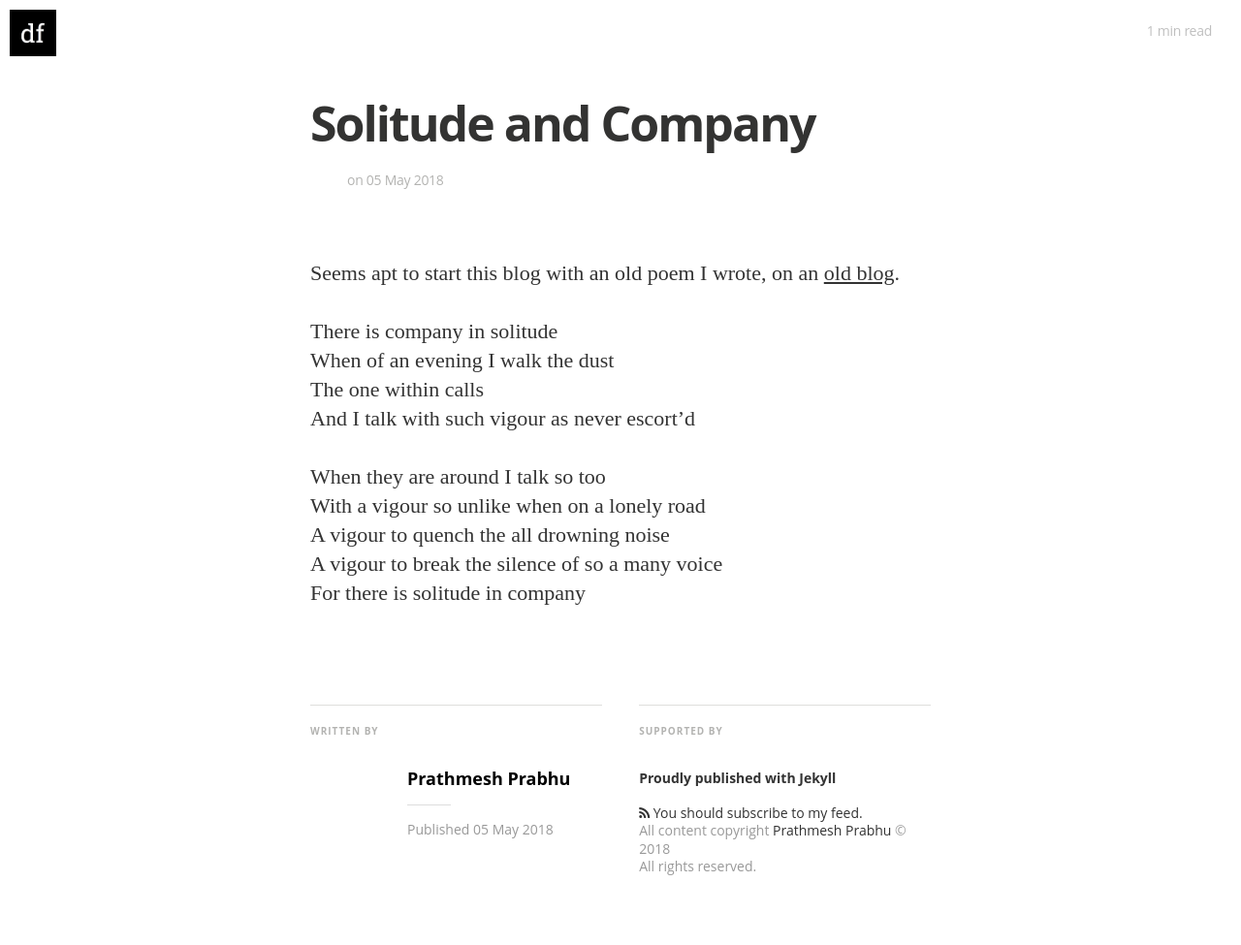
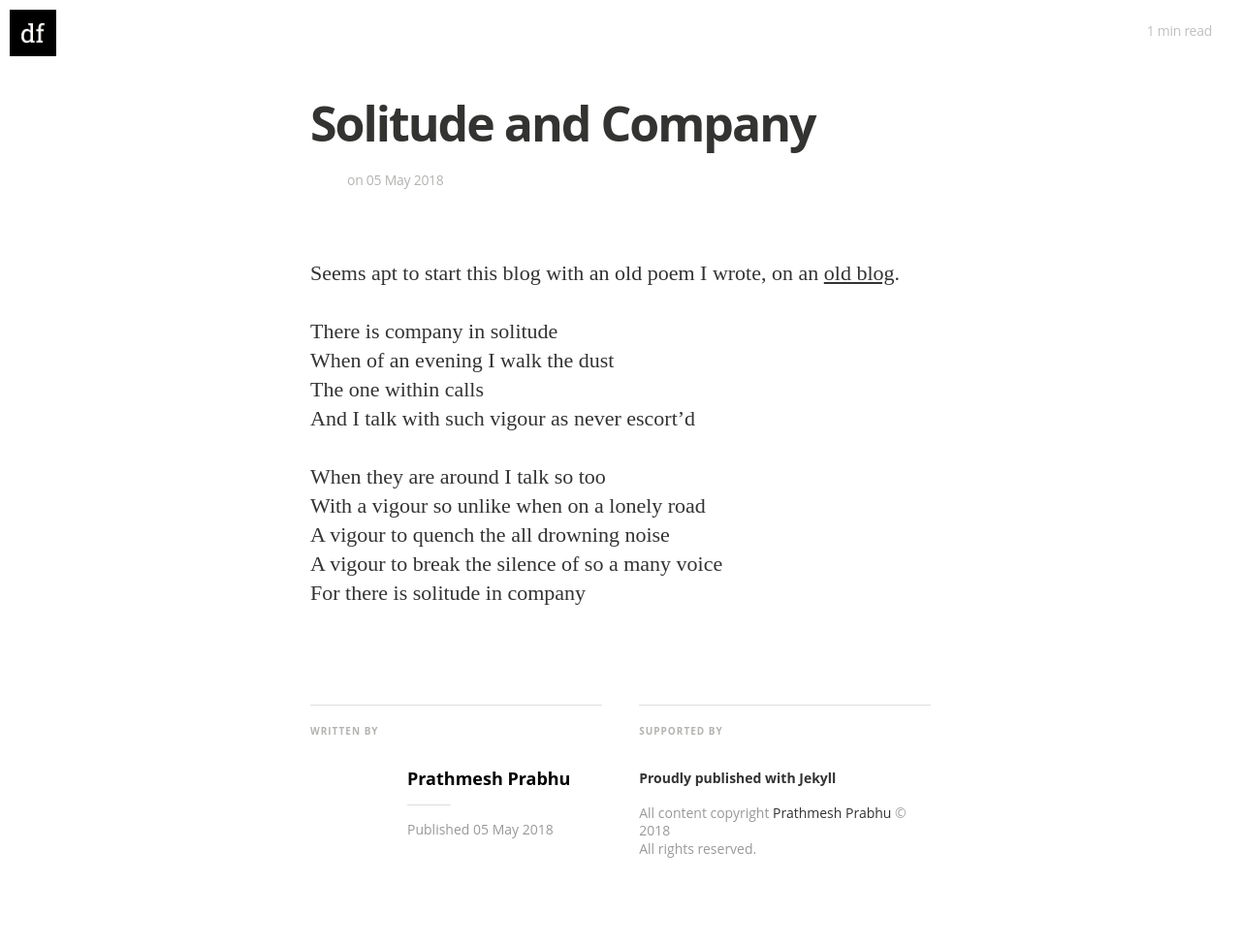
Before and after one commit to callpraths/callpraths.github.io, a Jekyll site: the page built from _posts/2018-05-05-solitude-and-company.markdown, in a window 1280 px wide. Shown: the top 975 px of the page at 97% size. Built offline with Jekyll 4.4.1, drawn with Linux system fonts in a browser that asks for light colours; nearby versions of some CDN libraries; some web fonts are replaced; grey boxes are pictures that could not be loaded.

Commit message:
Drop broken feed

```diff
--- a/_config.yml
+++ b/_config.yml
@@ -35,8 +35,6 @@ paginate: 5
 
 # Build settings
 markdown: kramdown
-plugins:
-  - jekyll-feed
 gems:
   - jemoji
   - jekyll-paginate
--- a/_includes/footer.html
+++ b/_includes/footer.html
@@ -1,7 +1,6 @@
 <!-- footer start -->
 
 <footer class="site-footer">
-  <a class="subscribe" href="{{ "/feed.xml" | prepend: site.baseurl }}"> <span class="tooltip"> <i class="fa fa-rss"></i> Subscribe!</span></a>
     <div class="inner">
          <section class="copyright">All content copyright <a href="mailto:{{ site.email}}">{{ site.name }}</a> &copy; {{ site.time | date: '%Y' }} &bull; All rights reserved.</section>
          <section class="poweredby">Made with <a href="http://jekyllrb.com"> Jekyll</a></section>
--- a/_layouts/post.html
+++ b/_layouts/post.html
@@ -81,7 +81,6 @@
             <h5 class="index-headline featured"><span>Supported by</span></h5>
             <footer class="site-footer">
               <section class="poweredby">Proudly published with <a href="http://jekyllrb.com"> Jekyll</a></section>
-              <a class="subscribe" href="{{ "/feed.xml" | prepend: site.baseurl }}"> <span class="tooltip"> <i class="fa fa-rss"></i> You should subscribe to my feed.</span></a>
               <div class="inner">
                 <section class="copyright">All content copyright <a href="{{@blog.url}}/">{{site.author}}</a> &copy; {{ site.time | date: '%Y' }}<br>All rights reserved.</section>
               </div>
```
